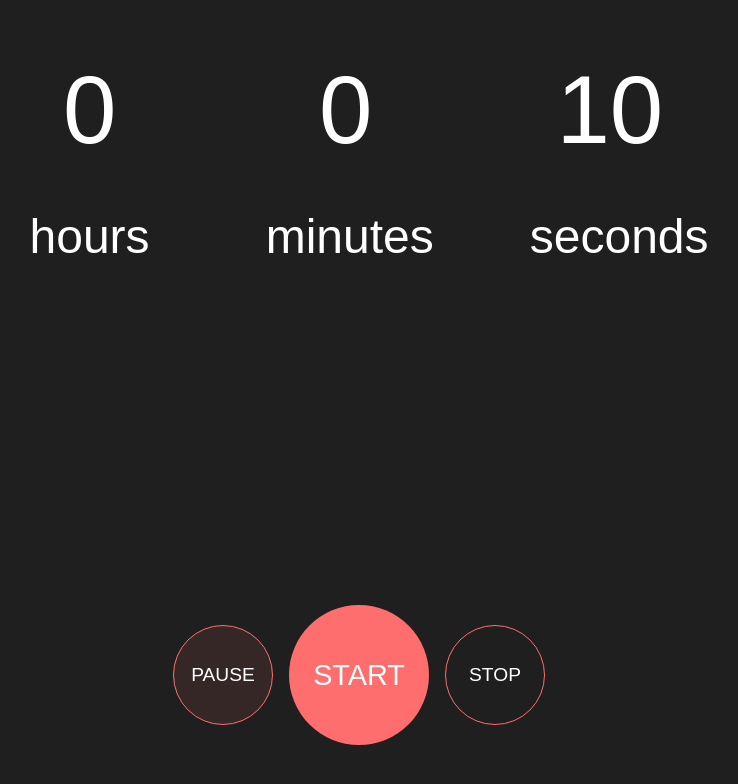
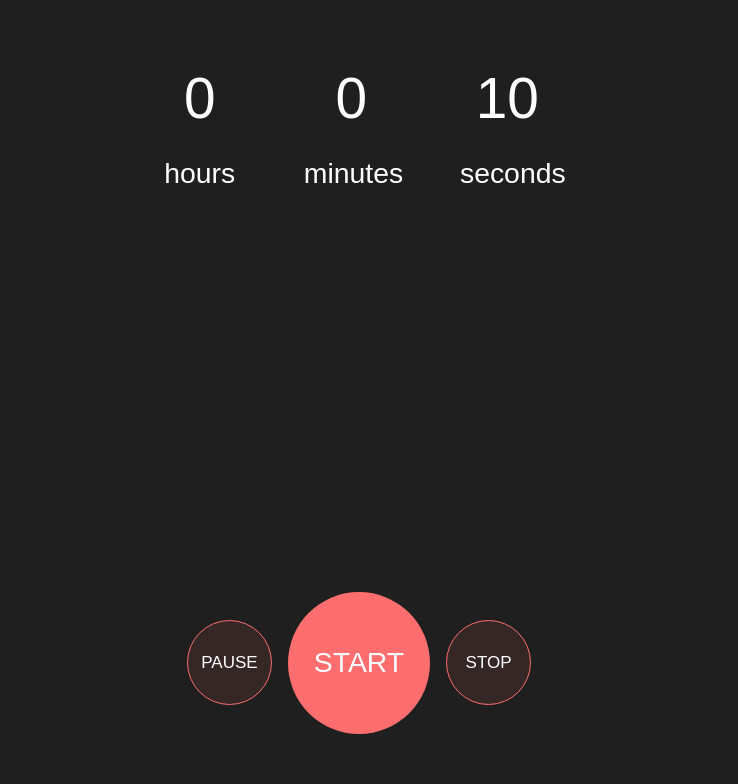
Before and after one commit to solarrust/react-countdown, a Next.js app: page / in a window 1280 px wide. Shown: the top 784 px of the page, without its empty margins (281-1019 px from the left). Built offline with nearby package versions, Linux system fonts and the light colour scheme.

Commit message:
Styles refreshed

```diff
--- a/src/app/components/Button/Button.jsx
+++ b/src/app/components/Button/Button.jsx
@@ -1,10 +1,6 @@
 export default function Button({ action, onClick }) {
   return (
-    <button
-      className={`timer__button _${action}`}
-      type="button"
-      onClick={onClick}
-    >
+    <button className={`button _${action}`} type="button" onClick={onClick}>
       {action}
     </button>
   );
--- /dev/null
+++ b/src/app/components/Counter/Counter.jsx
@@ -0,0 +1,5 @@
+import React from "react";
+
+export default function Counter({ secondsLeft }) {
+  return <p className="counter">{secondsLeft} sec left</p>;
+}
--- a/src/app/components/Input/Input.jsx
+++ b/src/app/components/Input/Input.jsx
@@ -4,16 +4,16 @@ export default function Input({ type, value, onChange, disabled }) {
   }
 
   return (
-    <label className="timer__label">
+    <label className="input-label">
       <input
-        className="timer__number"
+        className="input"
         type="number"
         min="0"
         value={value}
         onChange={changeHandler}
         disabled={disabled}
       />
-      <span className="timer__text">{type}</span>
+      <span className="input-text">{type}</span>
     </label>
   );
 }
--- a/src/app/components/Timer/Timer.jsx
+++ b/src/app/components/Timer/Timer.jsx
@@ -2,6 +2,7 @@ import React, { useState, useEffect, useRef } from "react";
 import Input from "../Input/Input";
 import Button from "../Button/Button";
 import balanceTime from "../../modules/balanceTime.js";
+import Counter from "../Counter/Counter";
 const TIMER_STATE = {
   RUNNING: "running",
   PAUSED: "paused",
@@ -101,7 +102,7 @@ export default function Timer() {
           disabled={disabled}
         />
       </div>
-      <div className="timer__left">{timeLeft} sec left</div>
+      <Counter secondsLeft={timeLeft} />
       <div className="timer__buttons">
         <Button action="pause" onClick={onPause} />
         <Button action="start" onClick={onStart} />
--- a/src/app/globals.css
+++ b/src/app/globals.css
@@ -18,7 +18,7 @@ html {
 body {
   height: 100dvh;
   font-family: sans-serif;
-  font-size: 6rem;
+  font-size: clamp(2rem, -0.0563rem + 4.5070vw, 4rem);
   background-color: var(--dark);
 }
 
@@ -58,11 +58,11 @@ input[type="number"] {
   &::after {
     content: "";
     position: absolute;
+    inset-block-end: 0;
+    inset-inline: 0;
     z-index: -1;
+    block-size: 0dvh;
     background-color: color(from var(--bright) srgb r g b / 0.8);
-    inset-inline: 0;
-    inset-block-end: 0;
-    block-size: 0dvh;
   }
 
   :has(._run, ._paused) &::after {
@@ -84,20 +84,20 @@ input[type="number"] {
   transition: scale 0.1s ease-out;
 
   :has(._run, ._paused) & {
-    scale: 0.3;
+    scale: 0.4;
   }
 }
 
-.timer__label {
+.input-label {
   text-align: center;
 }
 
-.timer__number {
+.input {
   display: block;
+  inline-size: 3ch;
   border: none;
   text-align: center;
   background-color: transparent;
-  inline-size: 3ch;
 
   &:focus-visible {
     outline-color: color(from var(--bright) srgb r g b / 0.2);
@@ -108,11 +108,13 @@ input[type="number"] {
   }
 }
 
-.timer__text {
+.input-text {
   font-size: 0.5em;
 }
 
-.timer__left {
+.counter {
+  font-size: 2em;
+  text-align: center;
   transition: scale 0.2s ease-out;
   scale: 0;
 
@@ -127,17 +129,18 @@ input[type="number"] {
   gap: 1rem;
 }
 
-.timer__button {
-  border: none;
+.button {
+  inline-size: 5em;
+  min-inline-size: 70px;
+  aspect-ratio: 1/1;
+  border: 1px solid transparent;
   border-radius: 50%;
-  font-size: 0.3em;
+  font-size: 0.5em;
   text-transform: uppercase;
   background-color: var(--bright);
   transition: background-color 0.2s;
   cursor: pointer;
   user-select: none;
-  inline-size: 140px;
-  aspect-ratio: 1/1;
 
   :has(._run, ._paused) & {
     background-color: var(--dark);
@@ -145,6 +148,10 @@ input[type="number"] {
     &._pause,
     &._stop {
       border-color: var(--dark);
+    }
+
+    &._start {
+      border: 1px solid var(--bright);
     }
   }
 
@@ -160,17 +167,14 @@ input[type="number"] {
 
   &._pause,
   &._stop {
+    min-inline-size: 50px;
     border: 1px solid var(--bright);
-    font-size: 0.2em;
-    inline-size: 100px;
+    font-size: 0.3em;
   }
 
-  &._pause {
+  &._pause,
+  &._stop {
     background-color: color(from var(--bright) srgb r g b / 0.1);
-  }
-
-  &._stop {
-    background-color: transparent;
   }
 }
 
```
